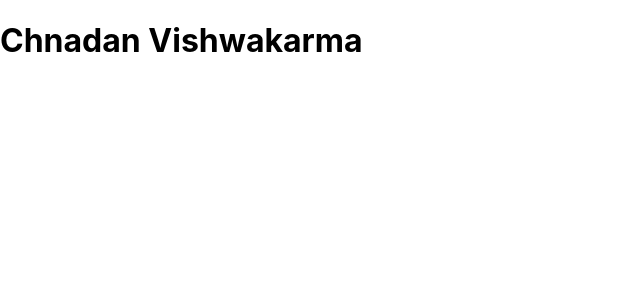
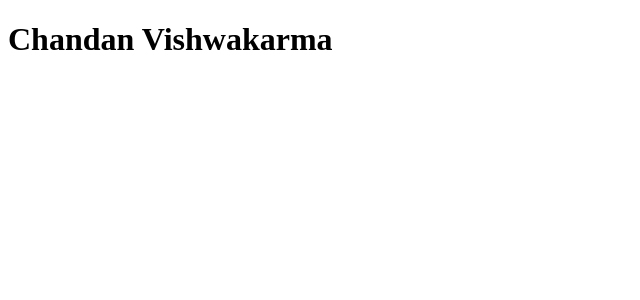
Before and after one commit to WildDragonDot/Reactlearn, a React (Create React App) app: page / in a window 1280 px wide. Shown: the top 300 px of the page, without its empty margins (0-640 px from the left). Built offline with nearby package versions, Linux system fonts and the light colour scheme.

Commit message:
h1 tag updation

```diff
--- a/src/index.js
+++ b/src/index.js
@@ -1,16 +1,8 @@
 import React from 'react';
 import ReactDOM from 'react-dom';
-import './index.css';
-import App from './App';
-import * as serviceWorker from './serviceWorker';
 
 ReactDOM.render(
-  <h1>Chnadan Vishwakarma</h1>,
+  <h1>Chandan Vishwakarma</h1>,
 
   document.getElementById('root')
 );
-
-// If you want your app to work offline and load faster, you can change
-// unregister() to register() below. Note this comes with some pitfalls.
-// Learn more about service workers: https://bit.ly/CRA-PWA
-serviceWorker.unregister();
```
